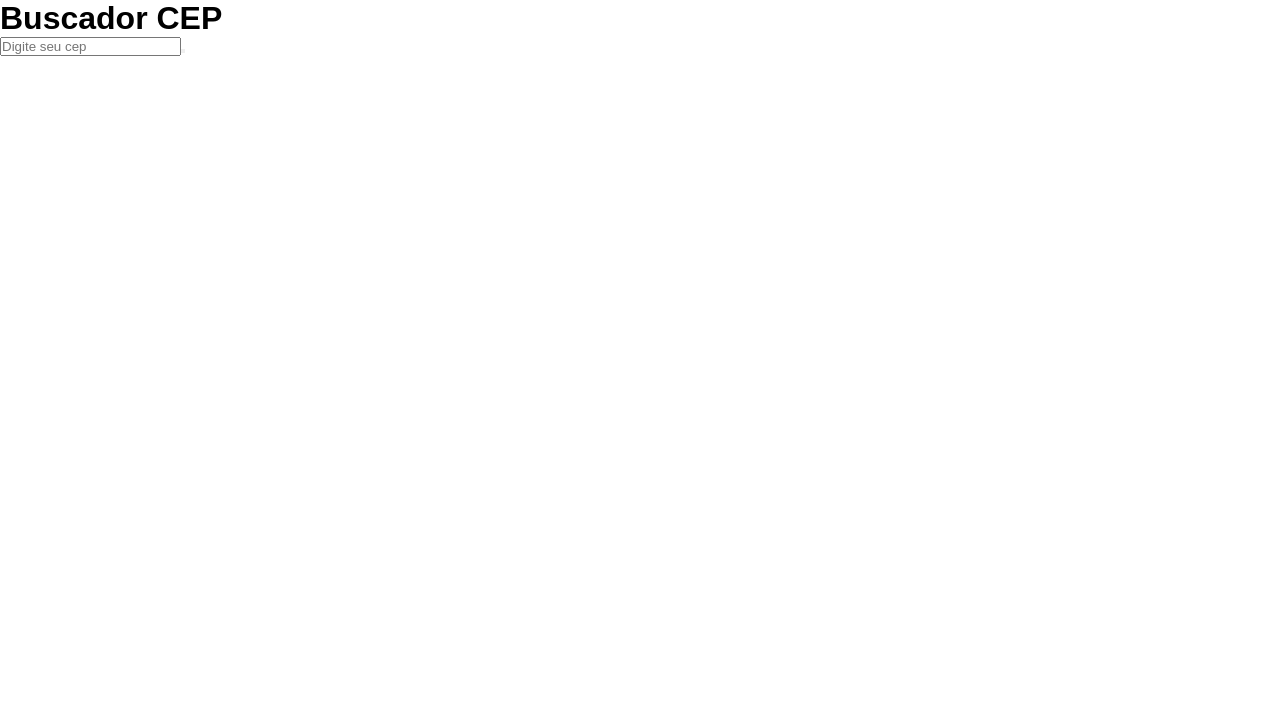
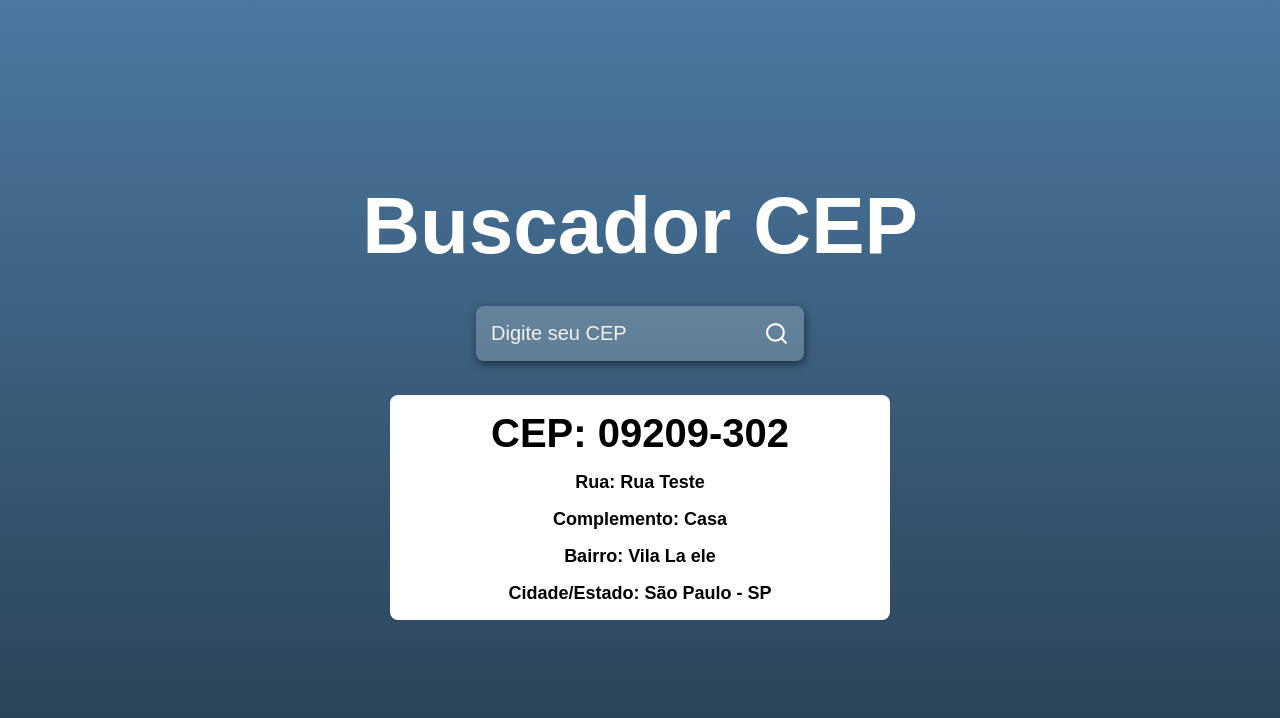
Before and after one commit to devMahaw/buscador_de_cep, a React (Create React App) app: page / in a window 1280 px wide. Shown: the top 718 px of the page. Built offline with nearby package versions, Linux system fonts and the light colour scheme.

Commit message:
feat: app styles included

```diff
--- a/package.json
+++ b/package.json
@@ -8,6 +8,7 @@
     "@testing-library/user-event": "^13.5.0",
     "react": "^18.2.0",
     "react-dom": "^18.2.0",
+    "react-icons": "^5.0.1",
     "react-scripts": "5.0.1",
     "web-vitals": "^2.1.4"
   },
--- a/src/App.js
+++ b/src/App.js
@@ -1,12 +1,23 @@
+import { FiSearch } from "react-icons/fi";
+import "./styles.css";
+
 function App() {
   return (
     <div className="container">
       <h1 className="title">Buscador CEP</h1>
-
-      <div className="containerInput">
-        <input type="text" placeholder="Digite seu cep" />
-        <button type="button" className="buttonSearch"></button>
-      </div>
+      <header className="containerInput">
+        <input type="text" placeholder="Digite seu CEP" />
+        <button type="button" className="buttonSearch">
+          <FiSearch size={25} color="#FFF" />
+        </button>
+      </header>
+      <main className="main">
+        <h2>CEP: 09209-302</h2>
+        <span>Rua: Rua Teste</span>
+        <span>Complemento: Casa</span>
+        <span>Bairro: Vila La ele</span>
+        <span>Cidade/Estado: São Paulo - SP</span>
+      </main>
     </div>
   );
 }
--- /dev/null
+++ b/src/styles.css
@@ -0,0 +1,99 @@
+.container {
+    height: 100vh;
+    display: flex;
+    justify-content: center;
+    align-items: center;
+    flex-direction: column;
+    background: #4B79A1;
+    background: -webkit-linear-gradient(to top, #283E51, #4B79A1);
+    background: linear-gradient(to top, #283E51, #4B79A1);
+
+
+}
+
+.title {
+    font-size: 80px;
+    color: #FFF;
+    animation: flipTitle 1s;
+}
+
+@keyframes flipTitle {
+    from {
+        transform: rotateX(90deg);
+    }
+    to {
+        transform: rotateX(0deg);
+    }
+}
+
+.containerInput {
+    background-color: rgba(255, 255, 255, 0.2);
+    padding: 15px;
+    margin: 34px 0px;
+    display: flex;
+    border-radius: 8px;
+    box-shadow: 1px 3px 8px rgba(0, 0, 0, 0.5);
+}
+
+.containerInput input {
+    background-color: transparent;
+    border: 0;
+    font-size: 20px;
+    color: #FFF;
+    outline: none;
+    margin-right: 8px;
+}
+
+.containerInput input::placeholder {
+    color: #F1F1F1;
+}
+
+.buttonSearch {
+    background-color: transparent;
+    border: 0;
+    display: flex;
+    justify-content: center;
+    align-items: center;
+    cursor: pointer;
+    transition: transform 0.5s;
+}
+
+.buttonSearch:hover {
+    transform: scale(1.2);
+}
+
+.main {
+    display: flex;
+    justify-content: center;
+    align-items: center;
+    flex-direction: column;
+    background-color: #FFF;
+    width: 500px;
+    border-radius: 8px;
+}
+
+.main h2 {
+    margin: 16px 0px;
+    font-size: 40px;
+}
+
+.main span {
+    margin-bottom: 16px;
+    font-weight: bold;
+    font-size: 18px;
+}
+
+@media (max-width: 620px) {
+    .title {
+        font-size: 48px;
+    }
+
+    .main h2 {
+        font-size: 32px;
+    }
+
+    .main {
+        width: 80%;
+        min-height: 250px;
+    }
+}
```
Also changed, not shown: 1 other file (tests, documents, lock files or other folders).
